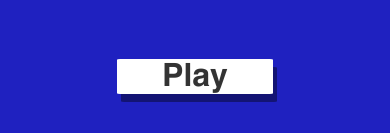
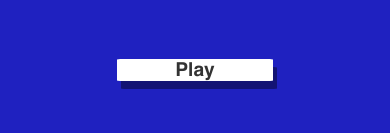
Before and after one commit to y4z1c1/SuiCity-Test2, a React (Vite) app: page / in a window 390 px wide. Shown: the part 247-380 px from the top of the page. Built offline with nearby package versions, Linux system fonts and the light colour scheme.

Commit message:
resp update

```diff
--- a/src/assets/styles/PlayButton.css
+++ b/src/assets/styles/PlayButton.css
@@ -6,7 +6,7 @@
 
 .play-button {
   padding: 0.4% 0.8%;
-  font-size: 200%;
+  font-size: 150%;
   font-family: "Helvetica Bold", sans-serif;
   background-color: white;
   color: rgb(0, 0, 0, 0.8);
@@ -72,6 +72,7 @@
   .play-button {
     margin-bottom: 140px;
     width: 20%;
+    font-size: 120%;
   }
 
   /* Modal Styles */
```
